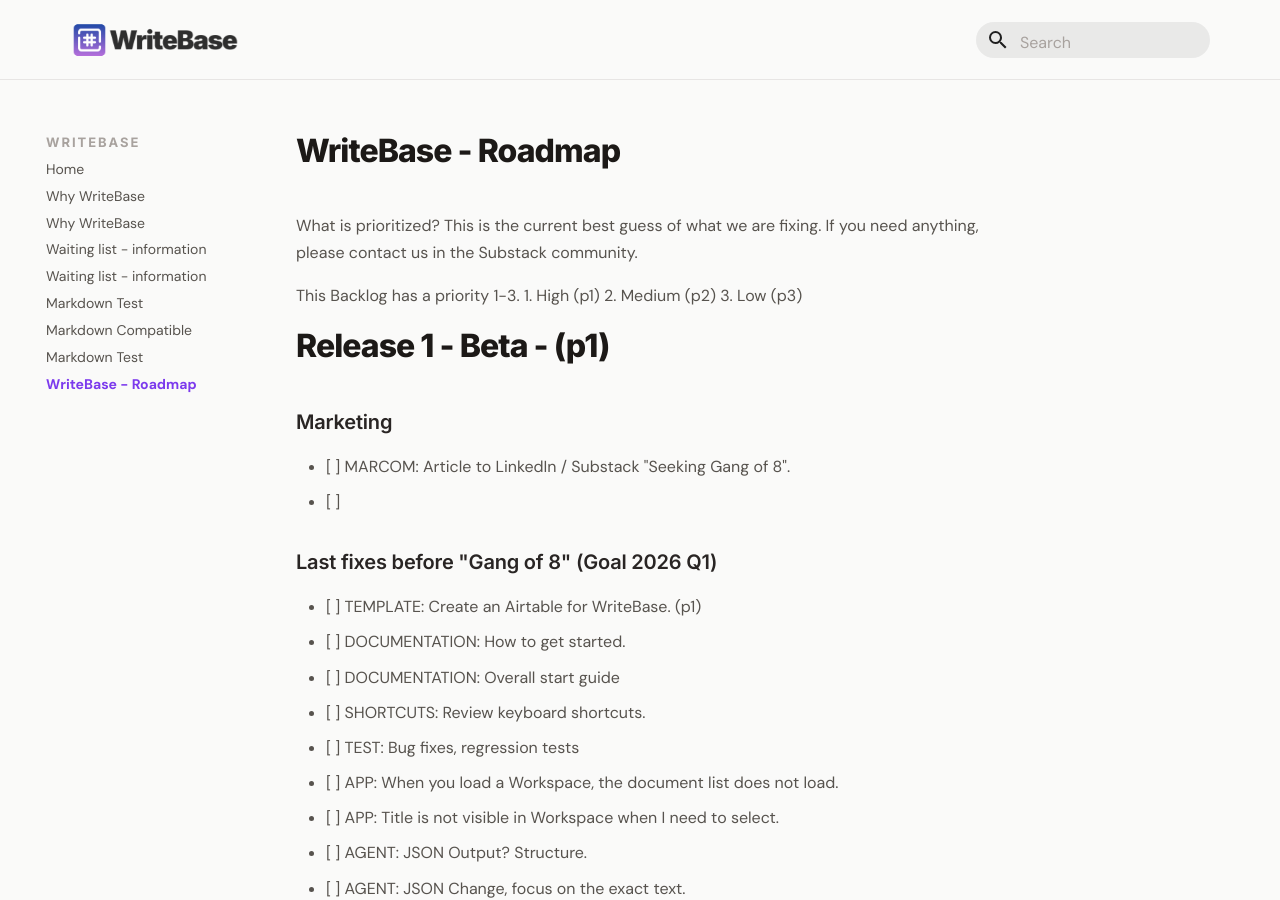
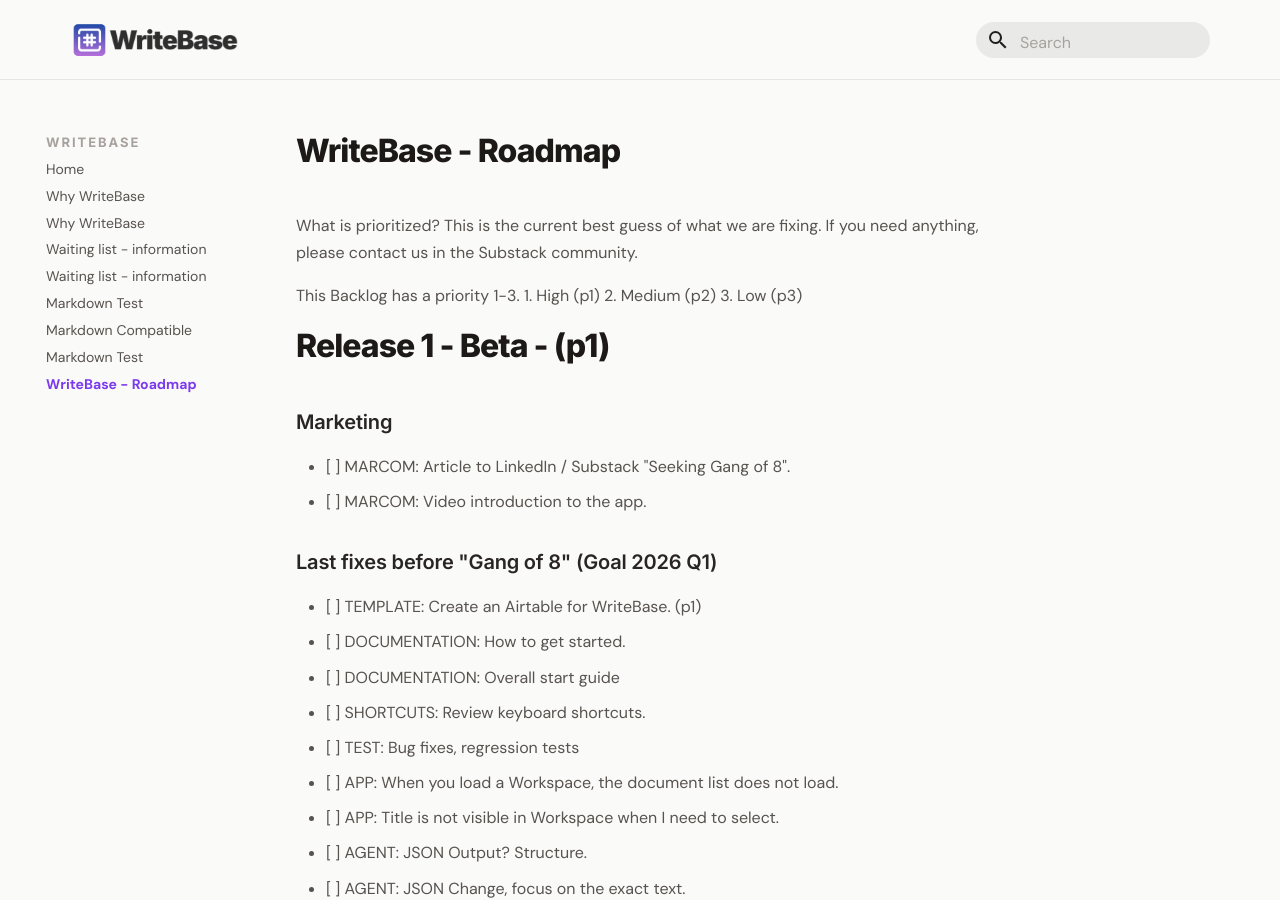
Before and after one commit to larssonhthomas-afk/writebase-docs, an MkDocs documentation site: the page built from docs/9writebase---roadmap.md, in a window 1280 px wide and 900 px high. Built offline with MkDocs 1.6.1 and Material for MkDocs 9.7.7, drawn with Linux system fonts in a browser that asks for light colours; some web fonts are replaced.

Commit message:
Update 9writebase---roadmap.md

```diff
--- a/docs/9writebase---roadmap.md
+++ b/docs/9writebase---roadmap.md
@@ -18,7 +18,8 @@ This Backlog has a priority 1-3.
 ### Marketing
 
 - [ ] MARCOM: Article to LinkedIn / Substack "Seeking Gang of 8".
-- [ ]
+- [ ] MARCOM: Video introduction to the app.
+
 ### Last fixes before "Gang of 8" (Goal 2026 Q1)
 - [ ] TEMPLATE: Create an Airtable for WriteBase. (p1)
 - [ ] DOCUMENTATION: How to get started.
```
